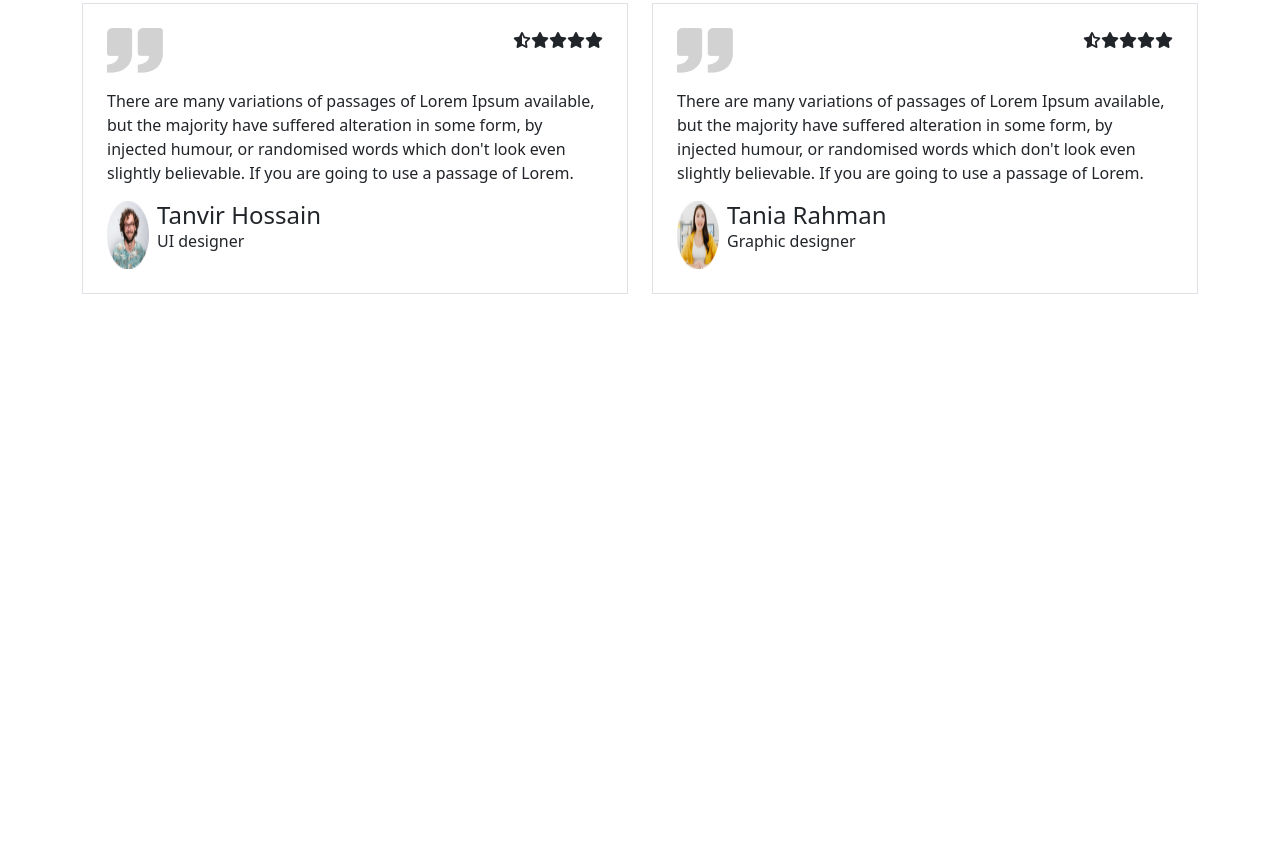
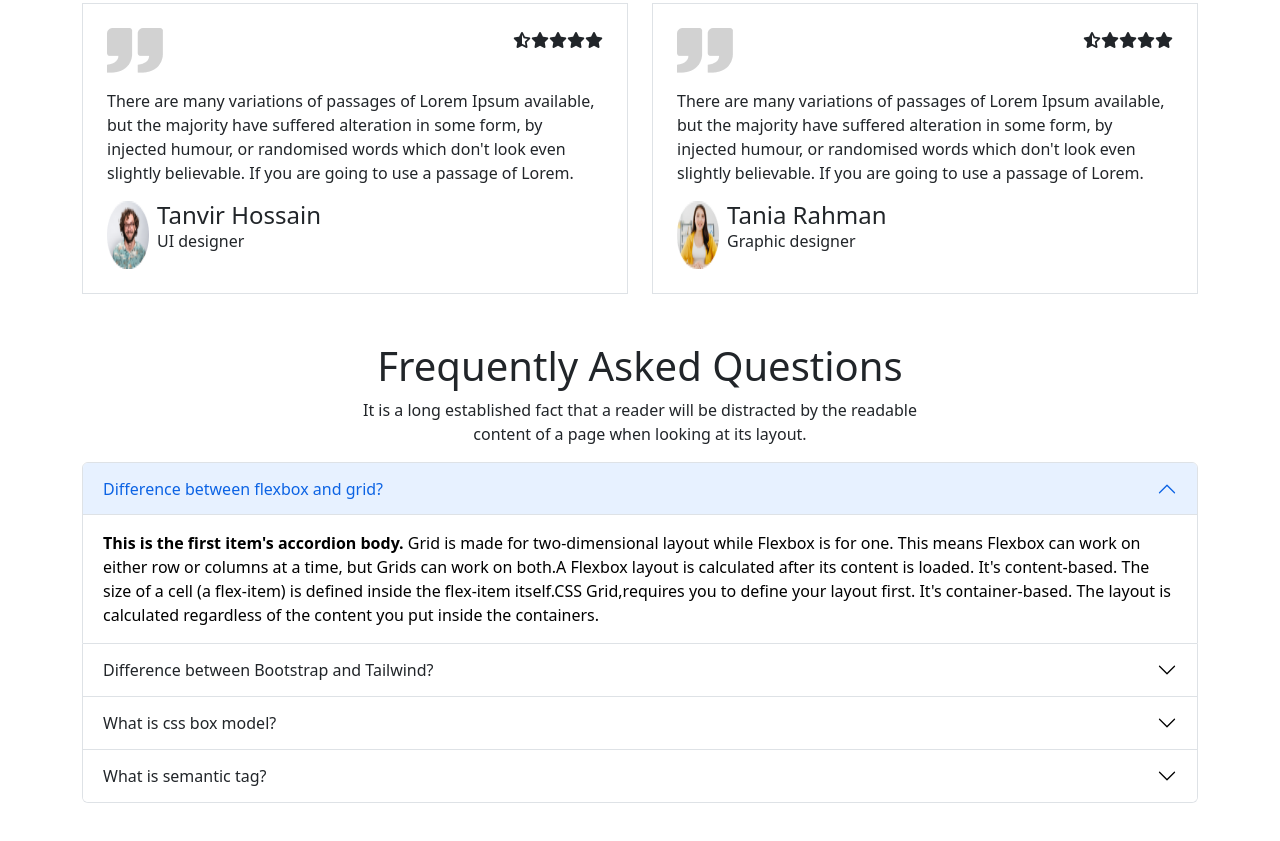
Before and after one commit to AliMasud05/Edulic, a plain HTML site: page index.html in a window 1280 px wide. Shown: the part 3193-4034 px from the top of the page. Before the commit the page ends 3535 px from the top, so only its background shows below. Drawn offline with nearby package versions, Linux system fonts and the light colour scheme.

Commit message:
accordian upload

```diff
--- a/index.html
+++ b/index.html
@@ -406,6 +406,148 @@
     </div>
     <!--feedback-end  -->
 
+    <!-- Question section-according -->
+    <div class="container my-5">
+      <div class="text-center">
+        <h1 class="mb-2">Frequently Asked Questions</h1>
+        <p>
+          It is a long established fact that a reader will be distracted by the
+          readable <br> content of a page when looking at its layout.
+        </p>
+      </div>
+
+      <!-- acco-start -->
+
+      <div>
+        <div class="accordion" id="question">
+          <div class="accordion-item">
+            <h2 class="accordion-header" id="headingOne">
+              <button
+                class="accordion-button"
+                type="button"
+                data-bs-toggle="collapse"
+                data-bs-target="#collapseOne"
+                aria-expanded="true"
+                aria-controls="collapseOne"
+              >
+                Difference between flexbox and grid?
+              </button>
+            </h2>
+            <div
+              id="collapseOne"
+              class="accordion-collapse collapse show"
+              aria-labelledby="headingOne"
+              data-bs-parent="#question"
+            >
+              <div class="accordion-body">
+                <strong>This is the first item's accordion body.</strong> Grid
+                is made for two-dimensional layout while Flexbox is for one.
+                This means Flexbox can work on either row or columns at a time,
+                but Grids can work on both.A Flexbox layout is calculated after
+                its content is loaded. It's content-based. The size of a cell (a
+                flex-item) is defined inside the flex-item itself.CSS
+                Grid,requires you to define your layout first. It's
+                container-based. The layout is calculated regardless of the
+                content you put inside the containers.
+              </div>
+            </div>
+          </div>
+          <div class="accordion-item">
+            <h2 class="accordion-header" id="headingTwo">
+              <button
+                class="accordion-button collapsed"
+                type="button"
+                data-bs-toggle="collapse"
+                data-bs-target="#collapseTwo"
+                aria-expanded="false"
+                aria-controls="collapseTwo"
+              >
+                Difference between Bootstrap and Tailwind?
+              </button>
+            </h2>
+            <div
+              id="collapseTwo"
+              class="accordion-collapse collapse"
+              aria-labelledby="headingTwo"
+              data-bs-parent="#question"
+            >
+              <div class="accordion-body">
+                Bootstrap is a responsive and user-friendly website framework
+                made up of HTML, CSS, and JavaScript. It’s a component-based
+                framework that comes with a set of ready-to-use components for
+                swiftly designing a website. <br />Tailwind CSS is a
+                utility-first CSS framework that allows you to quickly create
+                bespoke user experiences with minimal coding. It gives you
+                complete control over your UI interface by allowing you to use
+                the available widgets to customize it.
+              </div>
+            </div>
+          </div>
+          <div class="accordion-item">
+            <h2 class="accordion-header" id="headingThree">
+              <button
+                class="accordion-button collapsed"
+                type="button"
+                data-bs-toggle="collapse"
+                data-bs-target="#collapseThree"
+                aria-expanded="false"
+                aria-controls="collapseThree"
+              >
+                What is css box model?
+              </button>
+            </h2>
+            <div
+              id="collapseThree"
+              class="accordion-collapse collapse"
+              aria-labelledby="headingThree"
+              data-bs-parent="#question"
+            >
+              <div class="accordion-body">
+                The CSS box model is the foundation of responsive design. It
+                helps you create websites that look good on any screen size. CSS
+                box model defines every element’s width, height, and position on
+                a web page.The CSS box model is essential because it’s the only
+                way to properly control the spacing and alignment of elements on
+                a web page. With the box model, we can set different margins,
+                borders, and padding for each side of an element, which helps
+                create a more structured and visually appealing web page.
+              </div>
+            </div>
+          </div>
+          <div class="accordion-item">
+            <h2 class="accordion-header" id="headingFour">
+              <button
+                class="accordion-button collapsed"
+                type="button"
+                data-bs-toggle="collapse"
+                data-bs-target="#collapseFour"
+                aria-expanded="false"
+                aria-controls="collapseFour"
+              >
+                What is semantic tag?
+              </button>
+            </h2>
+            <div
+              id="collapseFour"
+              class="accordion-collapse collapse"
+              aria-labelledby="headingFour"
+              data-bs-parent="#question"
+            >
+              <div class="accordion-body">
+                A semantic element clearly describes its meaning to both the
+                browser and the developer.Semantic html is using html to
+                reinforce structural meaning. It’s about using tags, class
+                names, and ids that reinforce the meaning of the content within
+                the tags.Each of the tags mentioned is semantic since they
+                describe the content inside the tag.
+              </div>
+            </div>
+          </div>
+        </div>
+
+      </div>
+    </div>
+ <!-- accor-end -->
 
     <!-- js-cdn  -->
     <script
```
